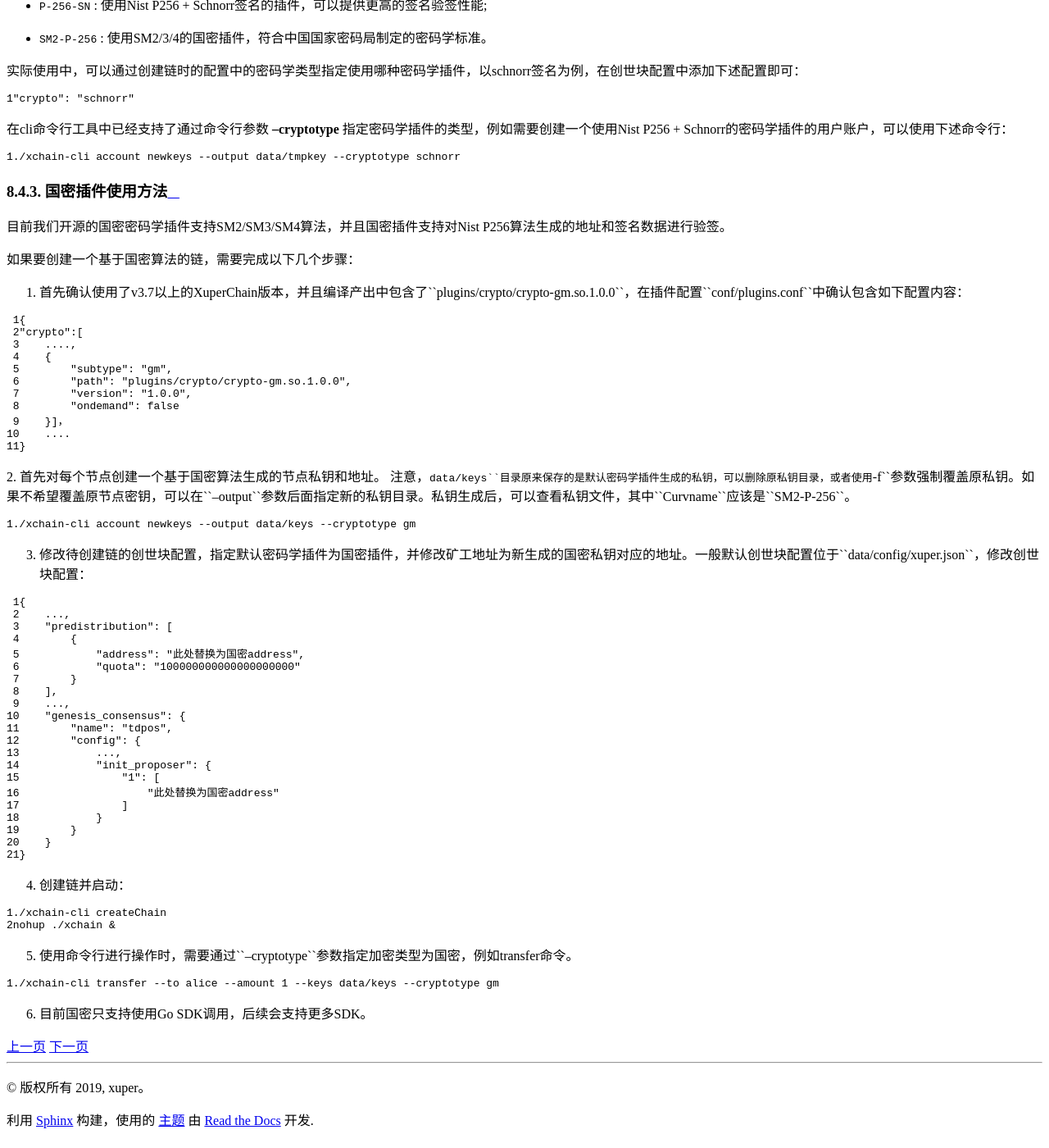
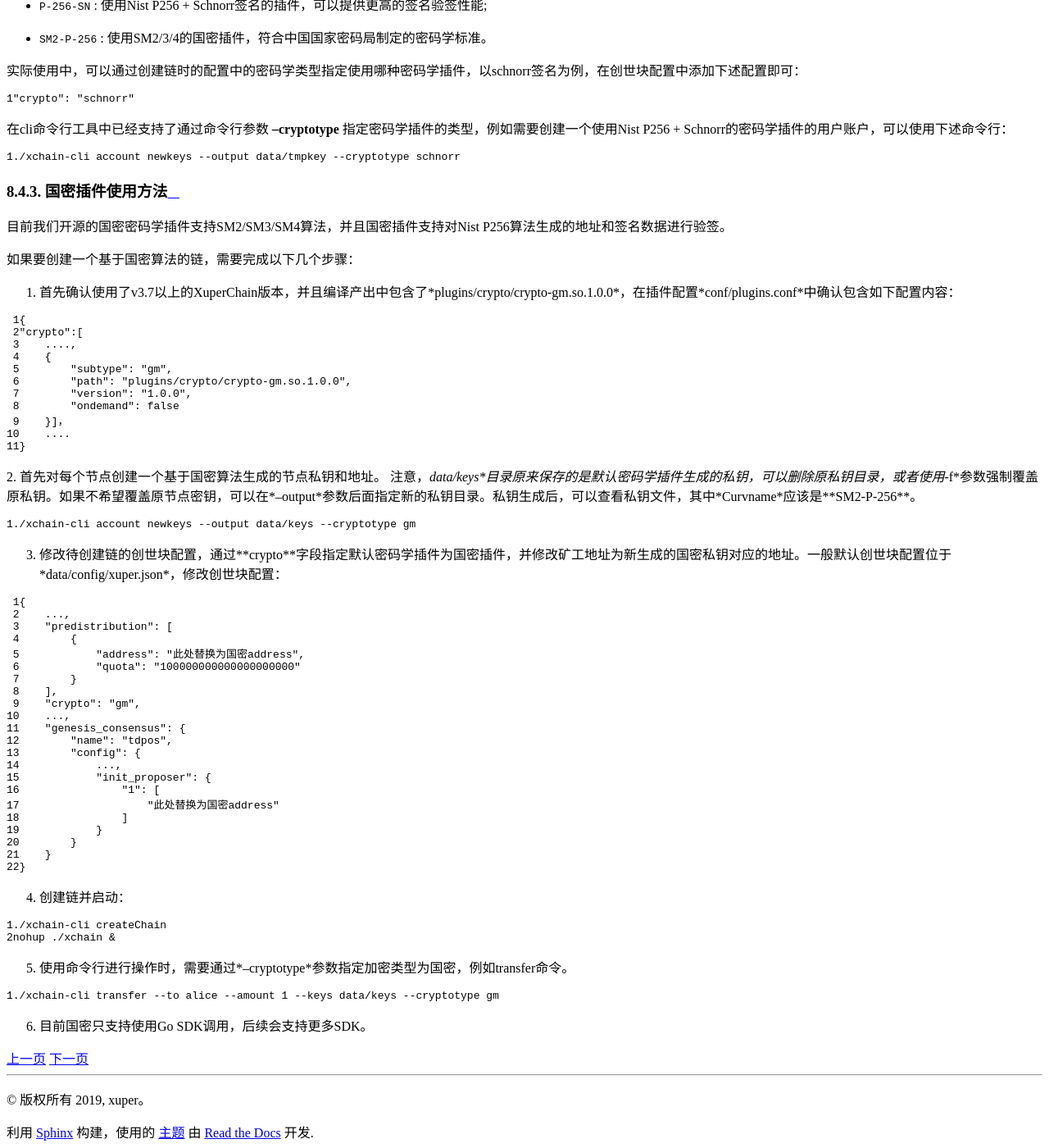
Before and after one commit to xuperchain/docs, a Sphinx documentation site: the page built from source/design_documents/crypto.rst, in a window 1280 px wide and 1400 px high, scrolled down 7486 px. Shown: the whole window at 82% size. Built offline with Sphinx 7.4.7 and the Read the Docs theme 2.0.0, drawn with Linux system fonts in a browser that asks for light colours; comment, search, counter and statistics services are not loaded.

Commit message:
Fix style issue

```diff
--- a/source/design_documents/crypto.rst
+++ b/source/design_documents/crypto.rst
@@ -164,7 +164,7 @@ Crypto Provider Interface
 
 如果要创建一个基于国密算法的链，需要完成以下几个步骤：
 
-1. 首先确认使用了v3.7以上的XuperChain版本，并且编译产出中包含了``plugins/crypto/crypto-gm.so.1.0.0``，在插件配置``conf/plugins.conf``中确认包含如下配置内容：
+1. 首先确认使用了v3.7以上的XuperChain版本，并且编译产出中包含了*plugins/crypto/crypto-gm.so.1.0.0*，在插件配置*conf/plugins.conf*中确认包含如下配置内容：
 
 .. code-block:: bash
     :linenos:
@@ -182,14 +182,14 @@ Crypto Provider Interface
     }
 
 2. 首先对每个节点创建一个基于国密算法生成的节点私钥和地址。
-注意，``data/keys``目录原来保存的是默认密码学插件生成的私钥，可以删除原私钥目录，或者使用``-f``参数强制覆盖原私钥。如果不希望覆盖原节点密钥，可以在``--output``参数后面指定新的私钥目录。私钥生成后，可以查看私钥文件，其中``Curvname``应该是``SM2-P-256``。
+注意，*data/keys*目录原来保存的是默认密码学插件生成的私钥，可以删除原私钥目录，或者使用*-f*参数强制覆盖原私钥。如果不希望覆盖原节点密钥，可以在*--output*参数后面指定新的私钥目录。私钥生成后，可以查看私钥文件，其中*Curvname*应该是**SM2-P-256**。
 
 .. code-block:: bash
     :linenos:
 
     ./xchain-cli account newkeys --output data/keys --cryptotype gm
 
-3. 修改待创建链的创世块配置，指定默认密码学插件为国密插件，并修改矿工地址为新生成的国密私钥对应的地址。一般默认创世块配置位于``data/config/xuper.json``，修改创世块配置：
+3. 修改待创建链的创世块配置，通过**crypto**字段指定默认密码学插件为国密插件，并修改矿工地址为新生成的国密私钥对应的地址。一般默认创世块配置位于*data/config/xuper.json*，修改创世块配置：
 
 .. code-block:: bash
     :linenos:
@@ -202,6 +202,7 @@ Crypto Provider Interface
                 "quota": "100000000000000000000"
             }
         ],
+        "crypto": "gm",
         ...,
         "genesis_consensus": {
             "name": "tdpos",
@@ -224,7 +225,7 @@ Crypto Provider Interface
     ./xchain-cli createChain
     nohup ./xchain &
 
-5. 使用命令行进行操作时，需要通过``--cryptotype``参数指定加密类型为国密，例如transfer命令。
+5. 使用命令行进行操作时，需要通过*--cryptotype*参数指定加密类型为国密，例如transfer命令。
 
 .. code-block:: bash
     :linenos:
```
